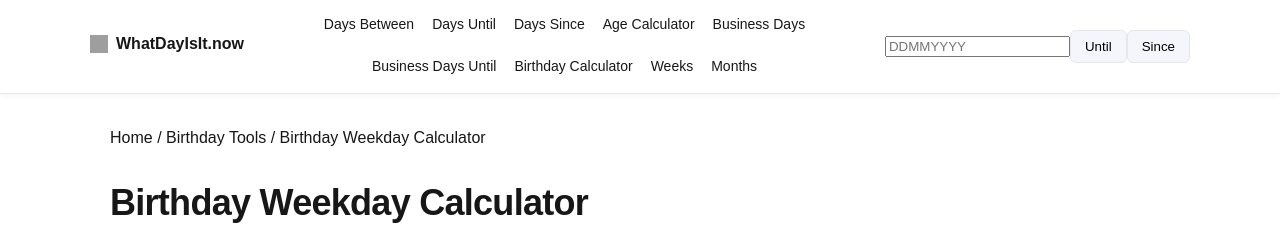
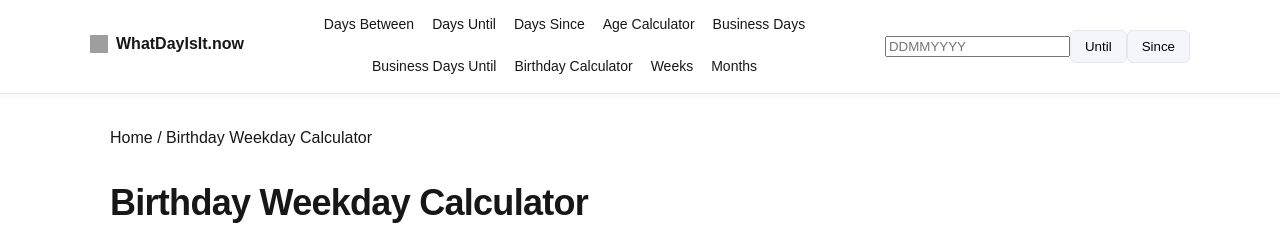
Before and after one commit to bosmeel/whatdayisit-now, a Next.js app: page /birthday-weekday in a window 1280 px wide. Shown: the top 225 px of the page. Built offline with nearby package versions, Linux system fonts and the light colour scheme; grey boxes are pictures that could not be loaded.

Commit message:
fix birthday weekday breadcrumbs and schema

```diff
--- a/app/birthday-weekday/page.tsx
+++ b/app/birthday-weekday/page.tsx
@@ -67,10 +67,10 @@ export default function BirthdayWeekdayPage() {
   const schema = {
     "@context": "https://schema.org",
     "@type": "SoftwareApplication",
-    name: "Birthday Weekday Calculator",
+    name: "Birthday Weekday Calculator – What Day Will My Birthday Be?",
     applicationCategory: "CalculatorApplication",
     operatingSystem: "Web",
-    url: "https://whatdayisit.now/birthday-weekday-calculator",
+    url: "https://whatdayisit.now/birthday-weekday",
   };
 
   return (
@@ -86,7 +86,6 @@ export default function BirthdayWeekdayPage() {
       <Breadcrumbs
         items={[
           { name: "Home", href: "/" },
-          { name: "Birthday Tools", href: "/birthday-tools" },
           { name: "Birthday Weekday Calculator" }
         ]}
       />
--- a/next.config.ts
+++ b/next.config.ts
@@ -23,12 +23,12 @@ const nextConfig: NextConfig = {
         permanent: true,
       },
 
-      // FIX broken link
+
       {
-        source: "/birthday-calculator",
-        destination: "/age-calculator",
-        permanent: true,
-      },
+  source: "/birthday-calculator",
+  destination: "/birthday-weekday",
+  permanent: true,
+},
 
     ];
   },
```
